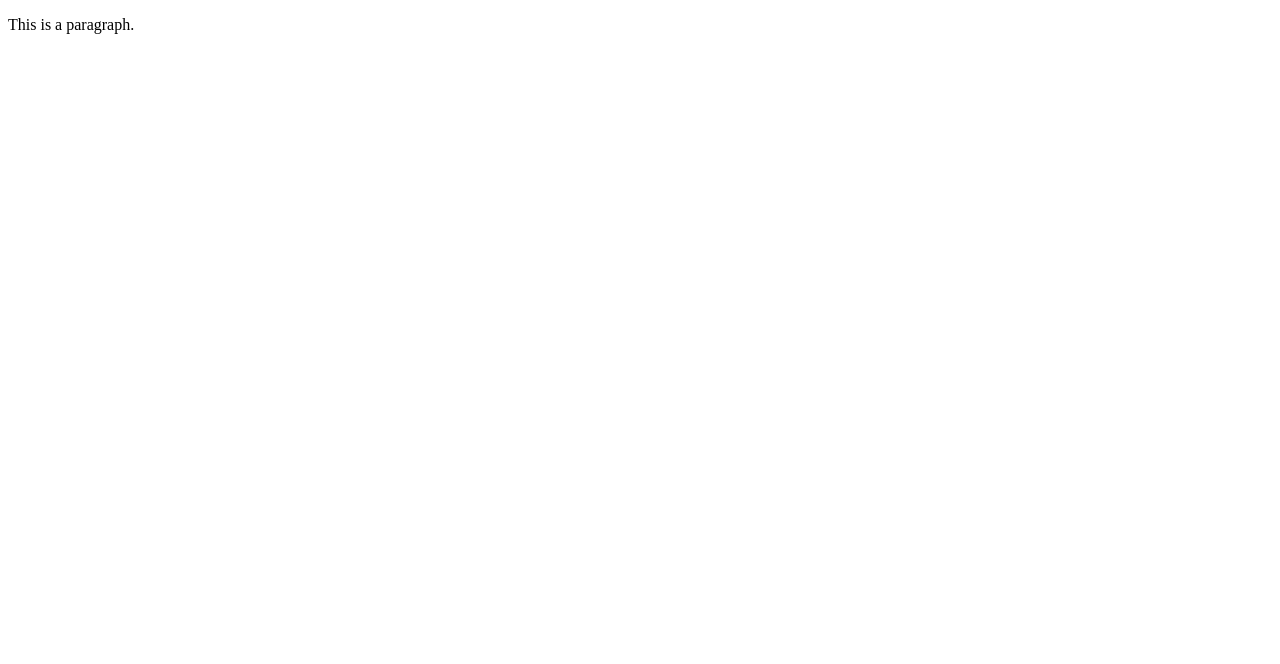
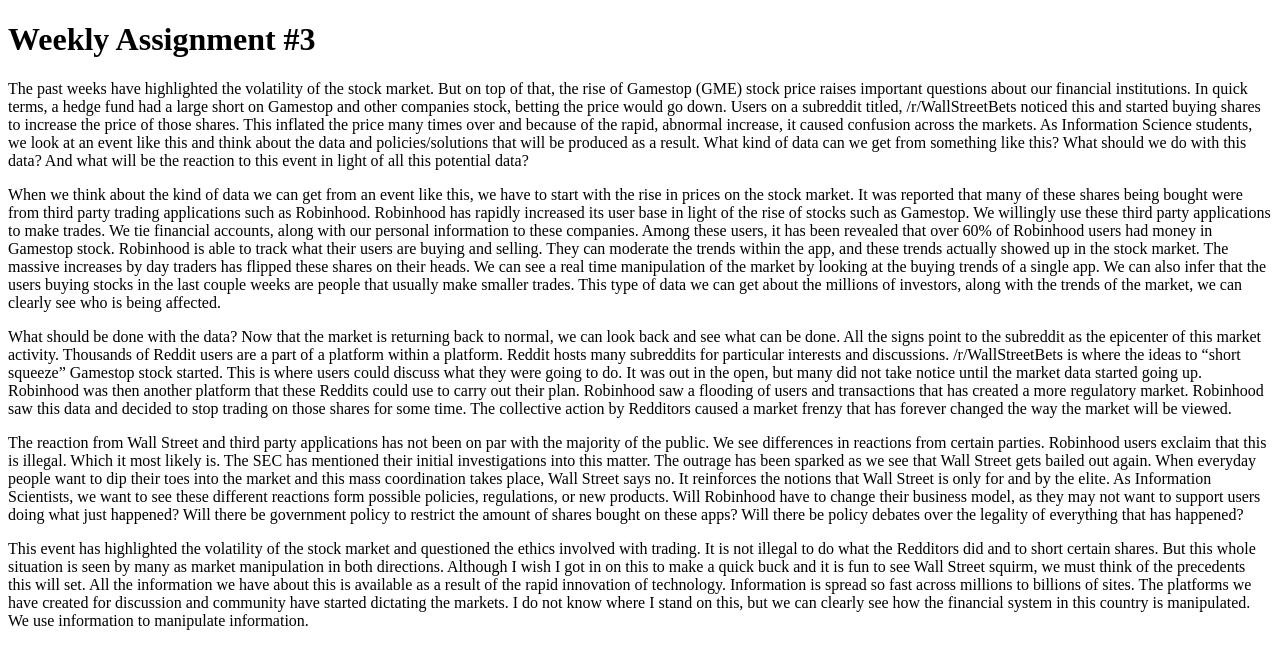
Before and after one commit to alexjtoth/WeeklyAssignment3, a plain HTML site: page wa2.html in a window 1280 px wide. Drawn offline with Linux system fonts and the light colour scheme.

Commit message:
Update wa2.html

```diff
--- a/wa2.html
+++ b/wa2.html
@@ -1,11 +1,23 @@
 <!DOCTYPE html>
 <html>
 <head>
-<title>Weekly Assignment #3</title>
+
+<h1>
+  Weekly Assignment #3
+</h1>
+
 </head>
 <body>
 
-<p>This is a paragraph.</p>
+<p>The past weeks have highlighted the volatility of the stock market. But on top of that, the rise of Gamestop (GME) stock price raises important questions about our financial institutions. In quick terms, a hedge fund had a large short on Gamestop and other companies stock, betting the price would go down. Users on a subreddit titled, /r/WallStreetBets noticed this and started buying shares to increase the price of those shares. This inflated the price many times over and because of the rapid, abnormal increase, it caused confusion across the markets. As Information Science students, we look at an event like this and think about the data and policies/solutions that will be produced as a result. What kind of data can we get from something like this? What should we do with this data? And what will be the reaction to this event in light of all this potential data? </p>
+
+<p>When we think about the kind of data we can get from an event like this, we have to start with the rise in prices on the stock market. It was reported that many of these shares being bought were from third party trading applications such as Robinhood. Robinhood has rapidly increased its user base in light of the rise of stocks such as Gamestop. We willingly use these third party applications to make trades. We tie financial accounts, along with our personal information to these companies. Among these users, it has been revealed that over 60% of Robinhood users had money in Gamestop stock. Robinhood is able to track what their users are buying and selling. They can moderate the trends within the app, and these trends actually showed up in the stock market. The massive increases by day traders has flipped these shares on their heads. We can see a real time manipulation of the market by looking at the buying trends of a single app.  We can also infer that the users buying stocks in the last couple weeks are people that usually make smaller trades. This type of data we can get about the millions of investors, along with the trends of the market, we can clearly see who is being affected.</p>
+
+</p> What should be done with the data? Now that the market is returning back to normal, we can look back and see what can be done. All the signs point to the subreddit as the epicenter of this market activity. Thousands of Reddit users are a part of a platform within a platform. Reddit hosts many subreddits for particular interests and discussions. /r/WallStreetBets is where the ideas to “short squeeze” Gamestop stock started. This is where users could discuss what they were going to do. It was out in the open, but many did not take notice until the market data started going up. Robinhood was then another platform that these Reddits could use to carry out their plan. Robinhood saw a flooding of users and transactions that has created a more regulatory market. Robinhood saw this data and decided to stop trading on those shares for some time. The collective action by Redditors caused a market frenzy that has forever changed the way the market will be viewed.   </p>
+
+</p> The reaction from Wall Street and third party applications has not been on par with the majority of the public. We see differences in reactions from certain parties. Robinhood users exclaim that this is illegal. Which it most likely is. The SEC has mentioned their initial investigations into this matter. The outrage has been sparked as we see that Wall Street gets bailed out again. When everyday people want to dip their toes into the market and this mass coordination takes place, Wall Street says no. It reinforces the notions that Wall Street is only for and by the elite. As Information Scientists, we want to see these different reactions form possible policies, regulations, or new products. Will Robinhood have to change their business model, as they may not want to support users doing what just happened? Will there be government policy to restrict the amount of shares bought on these apps? Will there be policy debates over the legality of everything that has happened?  </p>
+
+</p> This event has highlighted the volatility of the stock market and questioned the ethics involved with trading. It is not illegal to do what the Redditors did and to short certain shares. But this whole situation is seen by many as market manipulation in both directions. Although I wish I got in on this to make a quick buck and it is fun to see Wall Street squirm, we must think of the precedents this will set. All the information we have about this is available as a result of the rapid innovation of technology. Information is spread so fast across millions to billions of sites. The platforms we have created for discussion and community have started dictating the markets. I do not know where I stand on this, but we can clearly see how the financial system in this country is manipulated. We use information to manipulate information.  </p>
 
 </body>
 </html>
```
